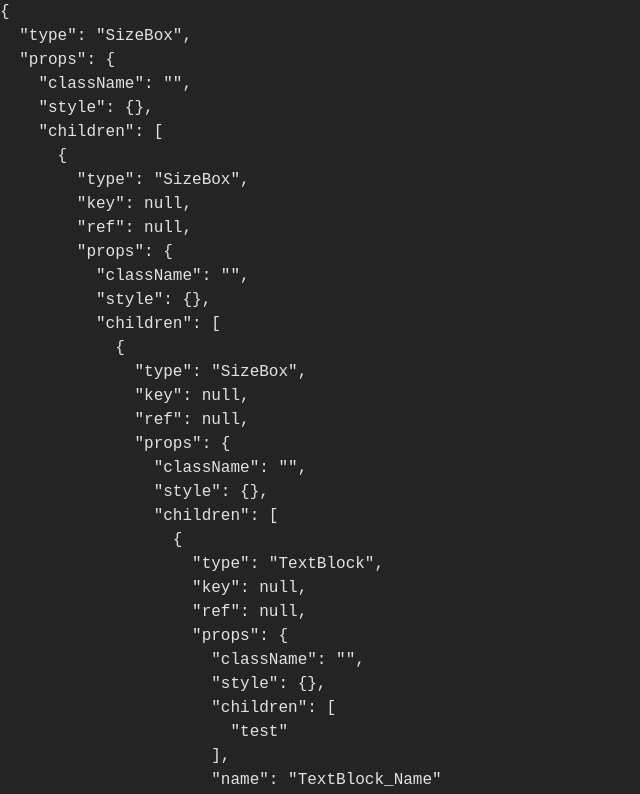
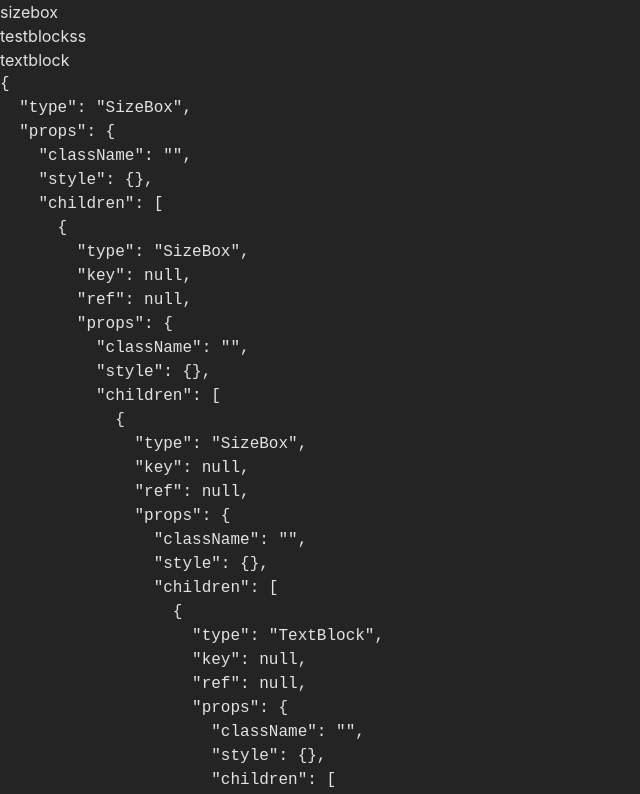
Before and after one commit to Kndgy/jsx-to-unreal-umg, a React (Vite) app: page / in a window 1280 px wide. Shown: the top 794 px of the page, without its empty margins (0-640 px from the left). Built offline with nearby package versions, Linux system fonts and the light colour scheme.

Commit message:
update canvas panel interface and accepted children

```diff
--- a/src/components/canvasPanel.tsx
+++ b/src/components/canvasPanel.tsx
@@ -1,11 +1,14 @@
+import React from "react";
 import { canvasPanelInterface } from "../interface/componentsInterface"
+import { SizeBox } from "./sizeBox";
+import { TextBlock } from "./textblock";
 
 
 //to do multiple children without fragment when used
 export const CanvasPanel = ({children}: canvasPanelInterface) => {
-    return(
-        <>
-            {children}
-        </>
-    )
+    const validChildren = React.Children.toArray(children).filter(
+        (child) => React.isValidElement(child) && (child.type === SizeBox || child.type === TextBlock)
+    );
+
+    return <div>{validChildren}</div>;
 }
--- a/src/interface/componentsInterface.ts
+++ b/src/interface/componentsInterface.ts
@@ -1,4 +1,4 @@
-import React from "react";
+import React, { ReactNode } from "react";
 
 export type Nodes = | React.ReactNode
 
@@ -14,5 +14,5 @@ export interface textBlockInterface {
 
 export interface canvasPanelInterface {
     name?: string;
-    children?: React.ReactNode
+    children?: ReactNode[] | ReactNode
 }
--- a/src/main.tsx
+++ b/src/main.tsx
@@ -8,6 +8,7 @@ import { Editor } from './modules/editor/editor';
 import { Extract } from './parser/RestructureJSXtoJSON';
 import { SizeBox } from './components/sizeBox';
 import { TextBlock } from './components/textblock';
+import { CanvasPanel } from './components/canvasPanel';
 
 
 function parseToUmg(jsonStruct: any): string {
@@ -93,6 +94,18 @@ const App = () => {
     <div className='main'>
       {/* <Editor/> */}
       {/* result is in console log */}
+      <CanvasPanel>
+        {/* handle multiple texblock children on the component */}
+        <TextBlock>
+          sizebox
+          <TextBlock>
+            testblockss
+          </TextBlock>
+        </TextBlock>
+        <SizeBox>
+          textblock
+        </SizeBox>
+      </CanvasPanel>
       <pre>
         {JSON.stringify(
           convertNodeToJSON(
```
